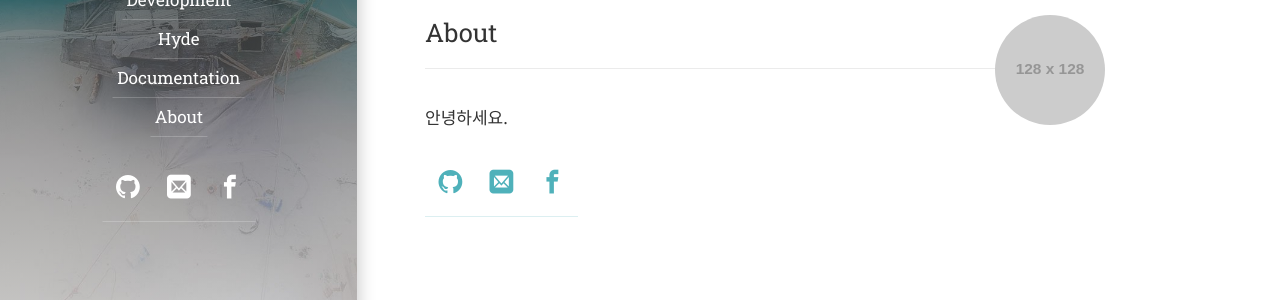
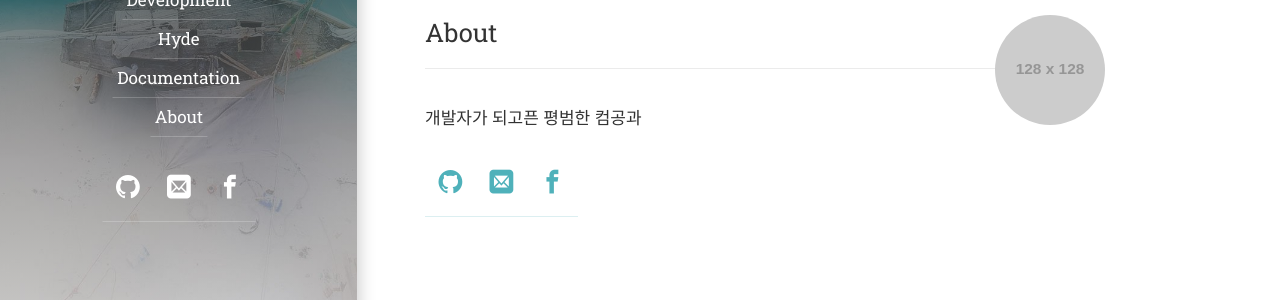
Before and after one commit to yyoonsahng/yyoonsahng.github.io, a Jekyll site: the page built from _posts/about/2020-04-30-about-me.md, in a window 1280 px wide. Shown: the part 466-766 px from the top of the page. Built offline with Jekyll 4.4.1, drawn with Linux system fonts in a browser that asks for light colours; some web fonts are replaced; our own code applies the rules of GitHub Pages for plain Markdown files.

Commit message:
introduction

```diff
--- a/_data/authors.yml
+++ b/_data/authors.yml
@@ -8,7 +8,7 @@ author1:
   # Used at the bottom of each page and at the top of the `about` layout
   # Markdown enabled, can use multiple paragraphs (enabled by `|`)
   about:             |
-    안녕하세요.
+    개발자가 되고픈 평범한 컴공과
 
   # This photo will be used in the about section
   picture:
```
